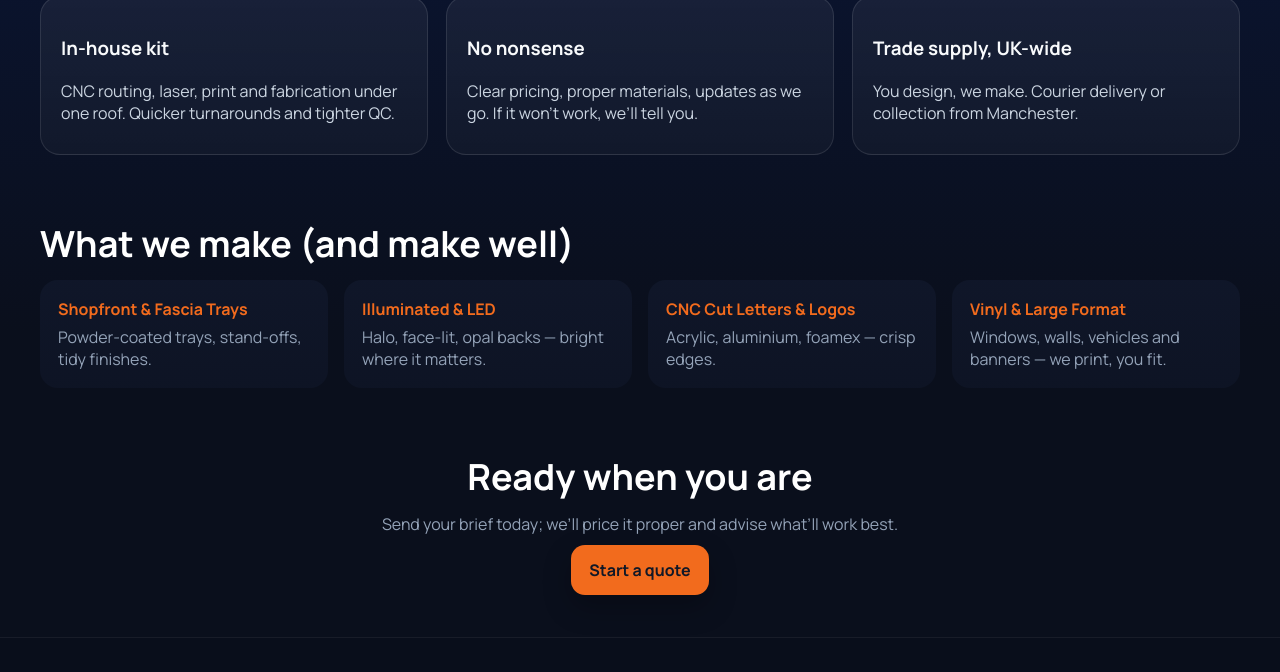
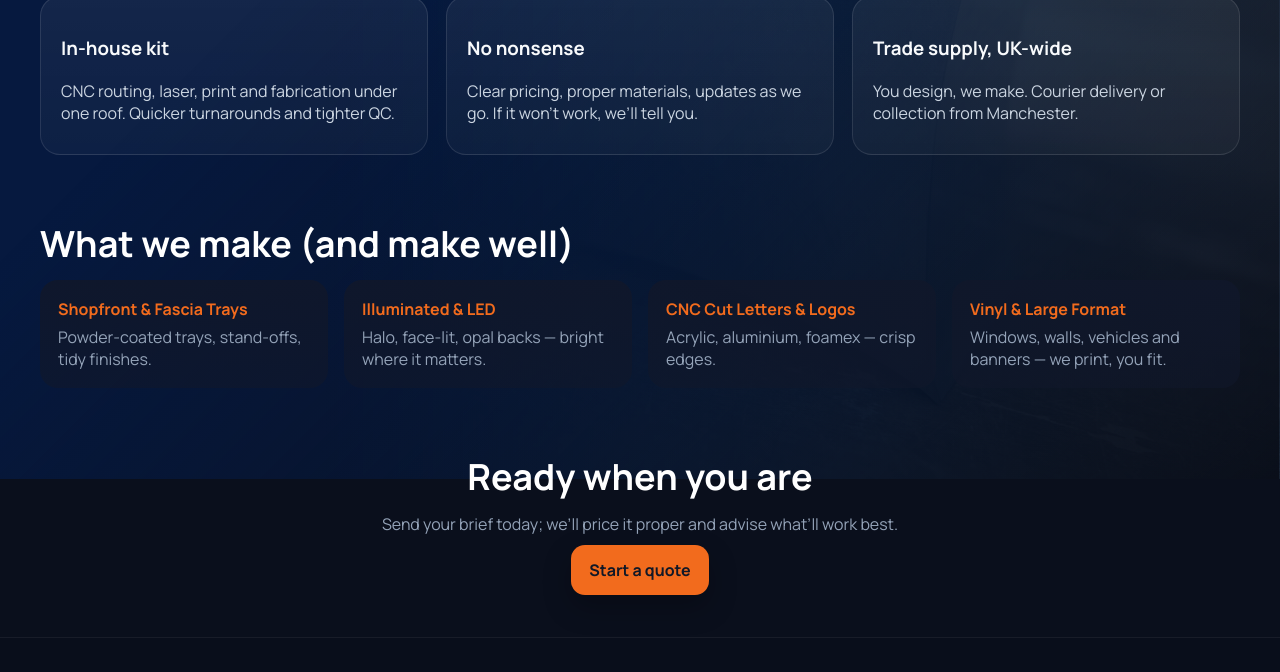
Before and after one commit to LowMasterSOPs/Signs2Signs, a website: page index.html in a window 1280 px wide. Shown: the part 601-1273 px from the top of the page. Drawn offline with Linux system fonts and the light colour scheme.

Commit message:
Updated index.html

```diff
--- a/index.html
+++ b/index.html
@@ -28,7 +28,7 @@
       color:#f8fafc;
 
       background:
-        url("public/Untitled%20design%20(1).png") no-repeat top right fixed,
+        url("public/WEBBG2.png") no-repeat top right fixed,
         linear-gradient(180deg,#0B1B4A 0%,#0A0F1C 60%);
       background-size: auto, cover;
       -webkit-font-smoothing:antialiased;
```
